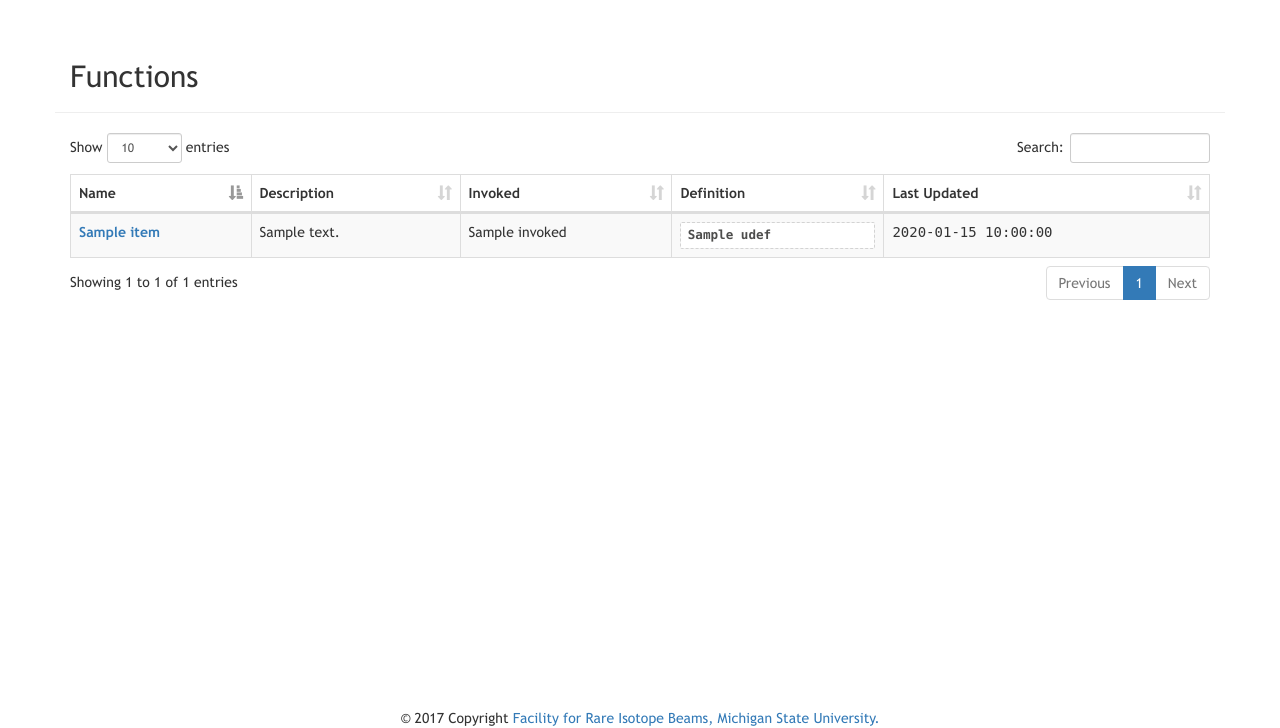
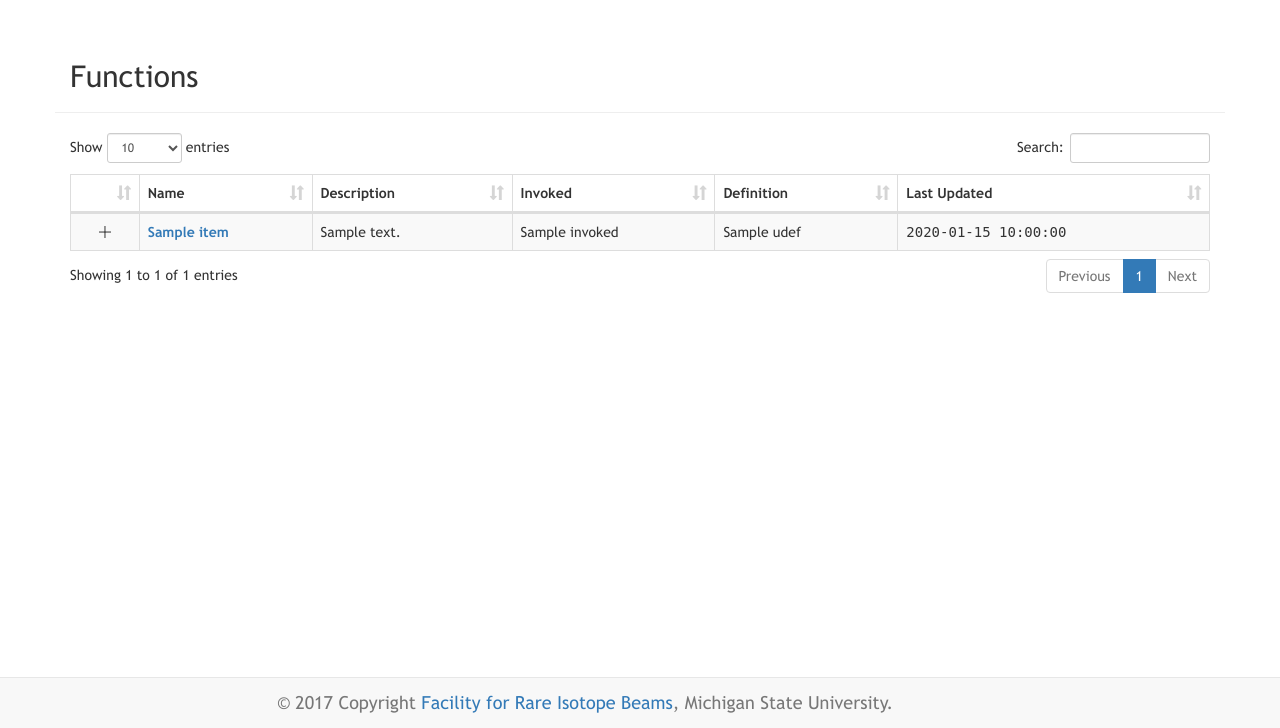
Before and after one commit to phantasy-project/unicorn-webapp, a Flask app: template templates/show_items.html in a window 1280 px wide. Shown: the part 72-800 px from the top of the page. Run offline with Flask 2, Linux system fonts and the light colour scheme; the template is opened without the code that fills it: most values are stand-ins (such as "Sample title", 1, 10 or a date in 2020); some libraries are stand-ins or nearby versions.

Commit message:
Support collpase and expand table rows.
- for the visibility of long function definition.

```diff
--- /dev/null
+++ b/static/css/table.css
@@ -0,0 +1,15 @@
+td.details-control {
+    background: url('./icons/icon-plus.png') no-repeat center center;
+    cursor: pointer;
+}
+tr.shown td.details-control {
+    background: url('./icons/icon-minus.png') no-repeat center center;
+}
+td {
+    overflow: hidden;
+    text-overflow: ellipsis;
+    white-space: nowrap;
+}
+td.truncated {
+    max-width: 150px;
+}
--- /dev/null
+++ b/static/js/table.js
@@ -0,0 +1,38 @@
+function format(d) {
+    return '<table class="table table-striped table-condensed">' +
+        '<tr>' +
+            '<td><strong>Function Definition</strong></td>' +
+            '<td><pre class="mypre" style="font-size:100%;">' +
+            '<code class="python">' + d + '</code>' +
+            '</pre></td>' +
+        '</tr>' +
+    '</table>';
+}
+
+$(document).ready(function() {
+    var table = $("#func-all").DataTable({
+        "columns": [
+            null,null,null,null,
+            {'visible': true},
+            null,
+        ],
+        "order": [[ 1, "asec" ]],
+    });
+
+    $("#func-all tbody").on('click', 'td.details-control', function() {
+        var tr = $(this).closest('tr');
+        var row = table.row(tr);
+
+        if (row.child.isShown()) {
+            row.child.hide();
+            tr.removeClass('shown');
+        } else {
+            row.child(format(row.data()[4])).show();
+            tr.addClass('shown');
+
+            $('pre code').each(function(i, block) {
+                hljs.highlightBlock(block);
+            });
+        }
+    });
+});
--- a/templates/base.html
+++ b/templates/base.html
@@ -24,7 +24,6 @@
         <script type="text/javascript" src="{{ url_for('static', filename='bokeh/bokeh-0.12.9.min.js') }}"></script>
         <script type="text/javascript" src="{{ url_for('static', filename='bokeh/bokeh-widgets-0.12.9.min.js') }}"></script>
         <script type="text/javascript" src="{{ url_for('static', filename='bokeh/bokeh-tables-0.12.9.min.js') }}"></script>
-
     </head>
     </body>
         <div class="mybs">
@@ -50,9 +49,9 @@
         </div>
         {% block container %}{% endblock %}
         <footer>
-        <div class="footer-copyright navbar-fixed-bottom text-center">
-            <div class="container">
-                &copy; 2017 Copyright <a href="https://frib.msu.edu/" target="_blank"> Facility for Rare Isotope Beams, Michigan State University. </a>
+        <div class="navbar navbar-default navbar-fixed-bottom text-center">
+            <div class="container navbar-brand">
+                &copy; 2017 Copyright <a href="https://frib.msu.edu/" target="_blank"> Facility for Rare Isotope Beams</a>, Michigan State University.
             </div>
         </div>
         </footer>
--- a/templates/show_items.html
+++ b/templates/show_items.html
@@ -1,19 +1,19 @@
 {% extends "base.html" %}
 {% block container %}
 
-<script>
-$(function(){
-    $("#func-all").DataTable();
-});
-</script>
+<script type="text/javascript" src="{{ url_for('static', filename='js/table.js') }}"></script>
+<link rel="stylesheet" href="{{ url_for('static', filename='css/table.css') }}" type="text/css" />
 
 <div class="container page-header">
     <h2>Functions</h2>
 </div>
 <div class="container">
-<table id="func-all" class="table table-striped table-bordered table-hover" cellspacing="0">
+<table id="func-all"
+       class="table table-striped table-bordered table-hover"
+       cellspacing="0">
     <thead>
     <tr>
+        <th></th>
         <th>Name</th>
         <th>Description</th>
         <th>Invoked</th>
@@ -22,15 +22,16 @@ $(function(){
     </tr>
     </thead>
     <tbody>
-{% for item in items %}
+    {% for item in items %}
     <tr>
+        <td class='details-control'></td>
         <td><a href={{ item.uri }}><strong>{{ item.name }}</strong></a></td>
         <td>{{ item.description }}</td>
         <td>{{ item.invoked }}</td>
-        <td><pre class="mypre" style="font-size:90%;line-height:100%;"><code class="python">{{ item.udef }}</code></pre></td>
+        <td class="truncated">{{ item.udef }}</td>
         <td><tt>{{ item.timestamp }}</tt></td>
     </tr>
-{% endfor %}
+    {% endfor %}
     </tbody>
 </table>
 </div>
```
Also changed, not shown: templates/index.html (+17 -10 lines), templates/show_item.html (+7 -4 lines), static/css/icons/icon-minus.png (added), static/css/icons/icon-plus.png (added).
